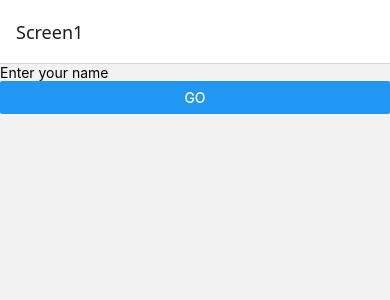
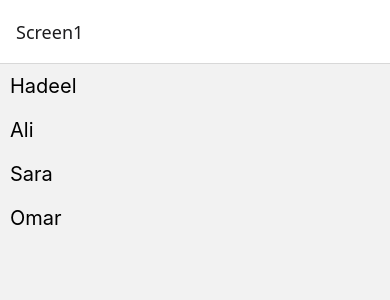
Before and after one commit to hadeelabbadi/JoVision-RN-tasks, a React Native app: screen /Screen1 in a window 390 px wide. Shown: the top 300 px of the page. Built offline with nearby package versions, Linux system fonts and the light colour scheme.

Commit message:
Task 33 - List navigation

```diff
--- a/Tasks/Screen1.js
+++ b/Tasks/Screen1.js
@@ -1,27 +1,22 @@
-import { View, Button, TextInput, Text } from 'react-native';
-import { useState } from 'react';
+import { View, Text, TouchableOpacity } from 'react-native';
 
-export default function Screen1({ navigation, route }) {
-  const [name, setName] = useState('');
-
-  const returnedName = route.params?.name;
+export default function Screen1({ navigation }) {
+  const users = ['Hadeel', 'Ali', 'Sara', 'Omar'];
 
   return (
     <View>
-      <TextInput
-        placeholder="Enter your name"
-        value={name}
-        onChangeText={setName}
-      />
-
-      <Button
-        title="Go"
-        onPress={() =>
-          navigation.navigate('Screen2', { name })
-        }
-      />
-
-      {returnedName && <Text>Returned: {returnedName}</Text>}
+      {users.map((user, index) => (
+        <TouchableOpacity
+          key={index}
+          onPress={() =>
+            navigation.navigate('Screen2', { name: user })
+          }
+        >
+          <Text style={{ fontSize: 20, margin: 10 }}>
+            {user}
+          </Text>
+        </TouchableOpacity>
+      ))}
     </View>
   );
 }
--- a/Tasks/Screen2.js
+++ b/Tasks/Screen2.js
@@ -5,14 +5,9 @@ export default function Screen2({ route, navigation }) {
 
   return (
     <View>
-      <Text>Welcome {name} 🚀</Text>
+      <Text>Profile of {name} 👤</Text>
 
-      <Button
-        title="Send Back"
-        onPress={() =>
-          navigation.navigate('Screen1', { name })
-        }
-      />
+      <Button title="Go Back" onPress={() => navigation.goBack()} />
     </View>
   );
 }
```
